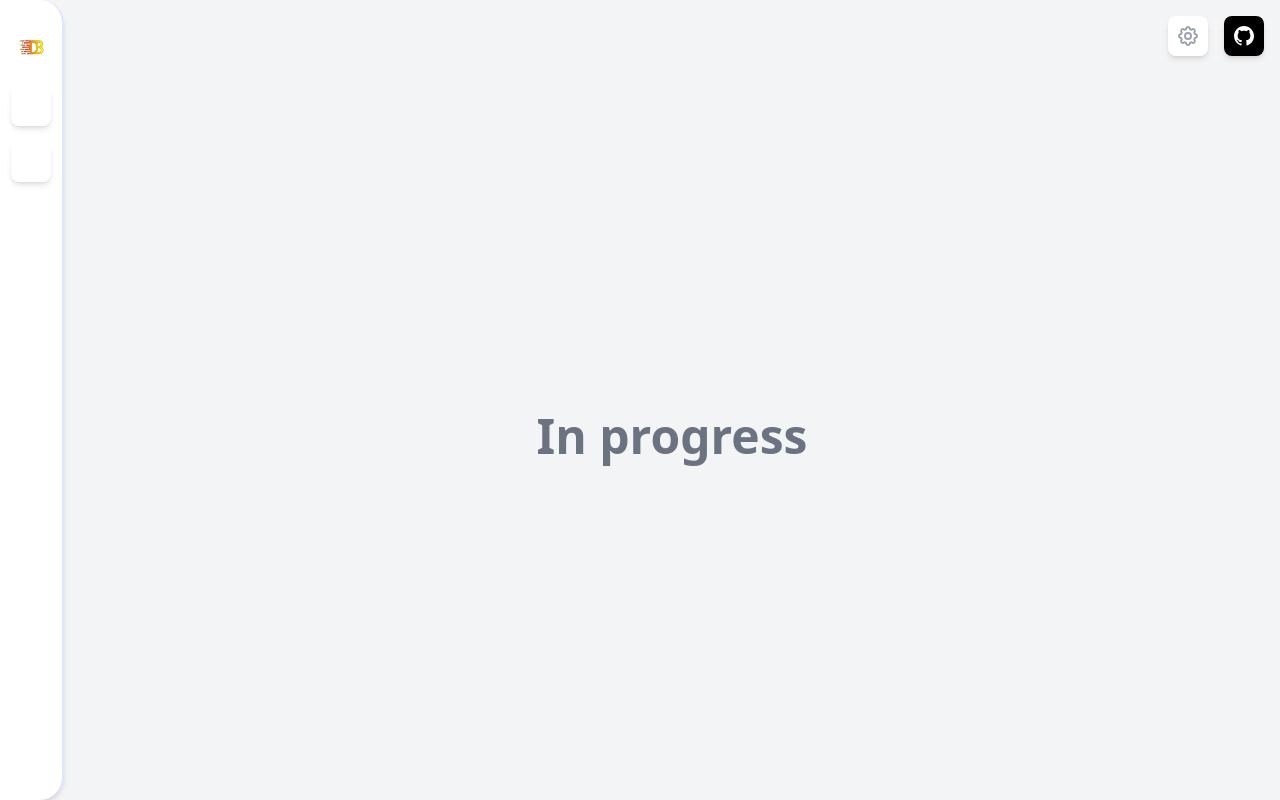
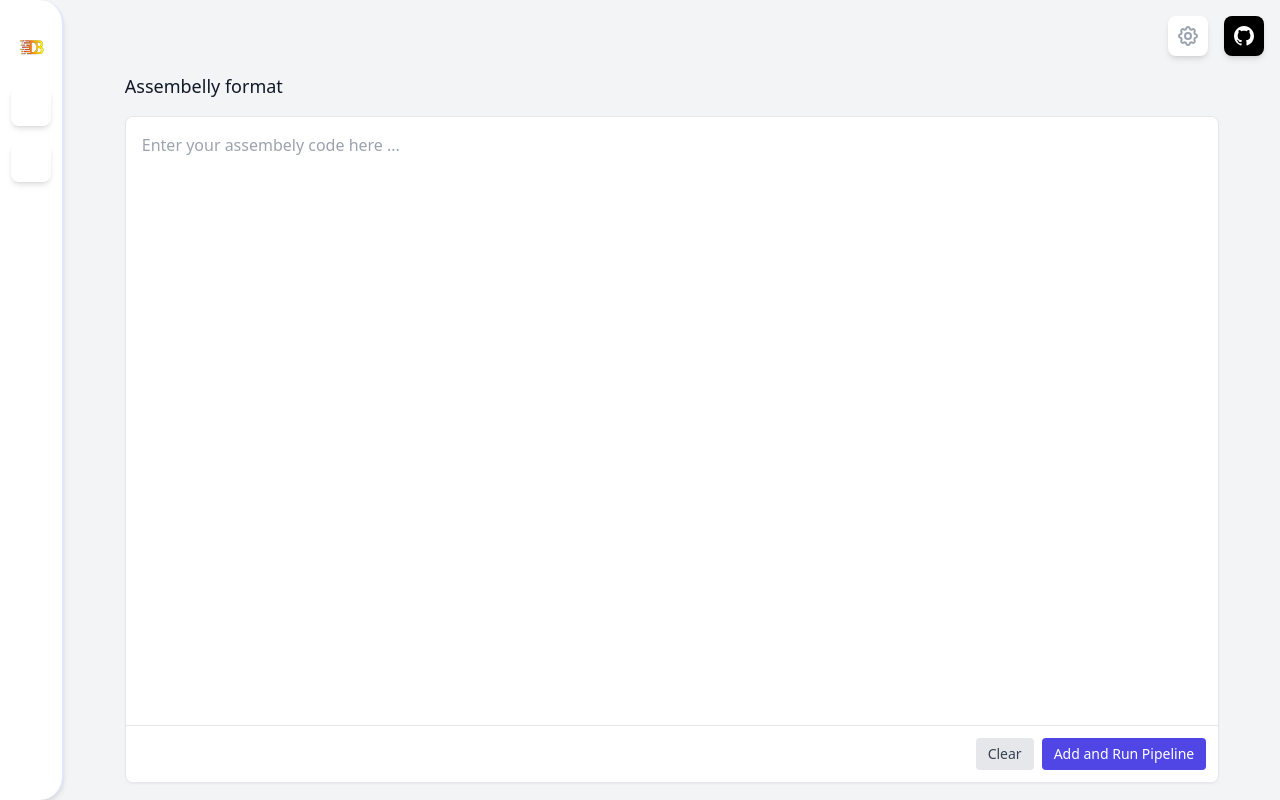
Before and after one commit to DtechB/mips-pipeline-simulator, a Vue app: page /#/ in a window 1280 px wide. Built offline with nearby package versions, Linux system fonts and the light colour scheme; no server answers.

Commit message:
:heavy_plus_sign: Add file view and store syntax

```diff
--- a/package.json
+++ b/package.json
@@ -13,13 +13,16 @@
     "@iconify-json/heroicons-solid": "^1.1.11",
     "@iconify-json/logos": "^1.1.42",
     "@iconify-json/mdi": "^1.1.64",
+    "prismjs": "^1.29.0",
     "sass": "^1.70.0",
     "vue": "^3.3.11",
-    "vue-router": "4"
+    "vue-router": "4",
+    "vue-toastification": "2.0.0-rc.5"
   },
   "devDependencies": {
     "@iconify/tailwind": "^0.1.4",
     "@types/node": "^20.11.19",
+    "@types/prismjs": "^1.26.3",
     "@vitejs/plugin-vue": "^4.5.2",
     "autoprefixer": "^10.4.17",
     "postcss": "^8.4.34",
--- a/src/App.vue
+++ b/src/App.vue
@@ -9,12 +9,12 @@ import * as G_UTL from "./pipeline/G_UTL";
 import * as stages from "./pipeline/stages";
 import * as instTranslator from "./pipeline/instTranslator";
 import * as utils from "./pipeline/utils";
+import { setBaseFile } from "./utils/index";
 
 const main = async () => {
-  let filename: string = "program.asm";
-
+  await setBaseFile();
   // Read .asm
-  const program: any = await utils.readFile(filename);
+  const program: any = await utils.readFile();
   const programLength: number = program.length;
 
   // Encode and load .asm into memory
@@ -31,7 +31,6 @@ const main = async () => {
     if (encoded !== null && !G_UTL.ERROR.includes(encoded)) {
       G_MEM.INST.push(encoded.toString());
     } else {
-      console.log(`ERROR @ '${filename}':`);
       console.log(`\tLine ${i + 1}: '${program[i]}'`);
       if (encoded === G_UTL.EINST) {
         console.log("\t\tCouldn't parse the instruction");
--- a/src/main.ts
+++ b/src/main.ts
@@ -2,5 +2,7 @@ import { createApp } from "vue";
 import "./assets/styles/main.scss";
 import App from "./App.vue";
 import router from "./router";
+import Toast from "vue-toastification";
+import "vue-toastification/dist/index.css";
 
-createApp(App).use(router).mount("#app");
+createApp(App).use(router).use(Toast).mount("#app");
--- a/src/pipeline/utils.ts
+++ b/src/pipeline/utils.ts
@@ -3,12 +3,10 @@ import * as instTranslator from "./instTranslator";
 import * as G_MEM from "./G_MEM";
 import * as G_UTL from "./G_UTL";
 
-export async function readFile(filename: string): Promise<string[]> {
-  const response = await fetch("../src/pipeline/program.asm");
-  if (!response.ok) {
-    throw new Error(`Failed to fetch file: ${filename}`);
-  }
-  const fileContent: string = await response.text();
+export async function readFile(): Promise<string[]> {
+  const fileContent: string = JSON.parse(
+    localStorage.getItem("MISP-string-file")!
+  );
   const lines: string[] = fileContent
     .split("\n")
     .map((line) => line.trim())
--- /dev/null
+++ b/src/plugins/toast.ts
@@ -0,0 +1,12 @@
+import { useToast, PluginOptions, POSITION } from "vue-toastification";
+
+const toast = useToast();
+
+export const showNotification = (message: string, type: string) => {
+  toast(message, {
+    position: POSITION.TOP_CENTER,
+    timeout: 4000,
+    type: type,
+    transition: "Vue-Toastification__fade",
+  } as PluginOptions);
+};
--- /dev/null
+++ b/src/utils/index.ts
@@ -0,0 +1,41 @@
+export const setBaseFile = async () => {
+  if (localStorage.getItem("MISP-string-file")) return;
+  const response = await fetch("../src/utils/program.asm");
+  const fileContent: string = await response.text();
+  localStorage.setItem("MISP-string-file", JSON.stringify(fileContent));
+};
+
+export const isAssemblyCodeFormatCorrect = (assemblyCode: string): boolean => {
+  // Define regular expressions for different types of instructions
+  const instructionRegexes: { [key: string]: RegExp } = {
+    comment: /^#.*$/, // Matches comments
+    addi: /^\s*addi\s+\$\w+\s*,\s*\$\w+\s*,\s*\-?\d+\s*$/i, // Matches addi instructions
+    sw: /^\s*sw\s+\$\w+\s*,\s*\-?\d+\(\$zero\)\s*$/i, // Matches sw instructions
+    lw: /^\s*lw\s+\$\w+\s*,\s*\-?\d+\(\$zero\)\s*$/i, // Matches lw instructions
+    add: /^\s*add\s+\$\w+\s*,\s*\$\w+\s*,\s*\$\w+\s*$/i, // Matches add instructions
+    mult: /^\s*mult\s+\$\w+\s*,\s*\$\w+\s*,\s*\$\w+\s*$/i, // Matches mult instructions
+    beq: /^\s*beq\s+\$\w+\s*,\s*\$\w+\s*,\s*\-?\d+\s*$/i, // Matches beq instructions
+    "addi,": /^\s*addi\s+\$\w+\s*,\s*\$\w+\s*,\s*\-?\d+\s*$/i, // Matches addi, instructions
+  };
+
+  // Split code into lines and check each line
+  const lines = assemblyCode.split("\n");
+  for (const line of lines) {
+    // Trim leading and trailing whitespace
+    const trimmedLine = line.trim();
+    let matchFound = false;
+    // Check against each instruction regex
+    for (const instructionType in instructionRegexes) {
+      if (instructionRegexes.hasOwnProperty(instructionType)) {
+        if (instructionRegexes[instructionType].test(trimmedLine)) {
+          matchFound = true;
+          break;
+        }
+      }
+    }
+    if (!matchFound) {
+      return false; // No matching instruction found, syntax error
+    }
+  }
+  return true; // All lines match the instruction format
+};
--- a/src/views/index.vue
+++ b/src/views/index.vue
@@ -1,6 +1,57 @@
 <template>
-  <main class="flex items-center justify-center flex-1 px-4 py-8">
-    <h1 class="text-5xl font-bold text-gray-500">In progress</h1>
-    <!-- Content -->
-  </main>
+  <div class="container mx-auto px-[5%]">
+    <label class="text-lg font-medium" for="OrderNotes"
+      >Assembelly format</label
+    >
+
+    <div
+      class="overflow-hidden code-editor mt-4 rounded-lg border border-gray-200 shadow-sm focus-within:border-blue-600 focus-within:ring-1 focus-within:ring-blue-600"
+    >
+      <textarea
+        v-model="code"
+        id="OrderNotes"
+        class="w-full h-full resize-none border-none align-top focus:ring-0 p-4 outline-none"
+        rows="24"
+        placeholder="Enter your assembely code here ..."
+      ></textarea>
+
+      <div class="flex items-center justify-end gap-2 bg-white p-3 border-t">
+        <button
+          @click="code = ''"
+          type="button"
+          class="rounded bg-gray-200 px-3 py-1.5 text-sm font-medium text-gray-700 hover:text-gray-600"
+        >
+          Clear
+        </button>
+
+        <button
+          @click="addFile"
+          type="button"
+          class="rounded bg-indigo-600 px-3 py-1.5 text-sm font-medium text-white hover:bg-indigo-700"
+        >
+          Add and Run Pipeline
+        </button>
+      </div>
+    </div>
+  </div>
 </template>
+
+<script setup lang="ts">
+import type { Ref } from "vue";
+import { ref } from "vue";
+
+import { showNotification } from "../plugins/toast";
+// import { isAssemblyCodeFormatCorrect } from "../utils/index";
+
+const code: Ref<string> = ref(
+  JSON.parse(localStorage.getItem("MISP-string-file")!)
+);
+
+const addFile = () => {
+  if (!code.value) {
+    showNotification("Textarea can not be empty", "error");
+    return;
+  }
+  // console.log(isAssemblyCodeFormatCorrect(code.value));
+};
+</script>
```
Also changed, not shown: 2 other files (tests, documents, lock files or other folders).
